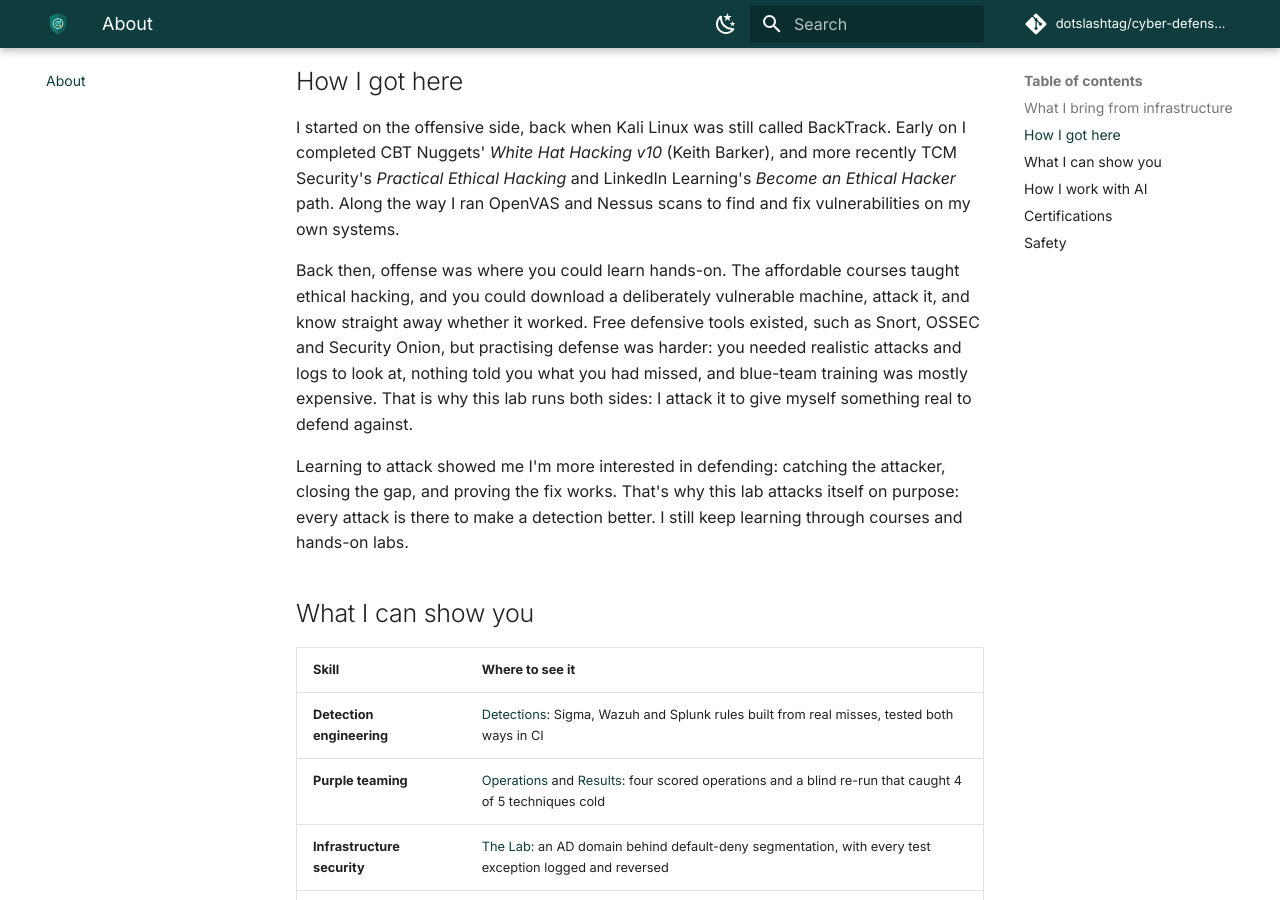
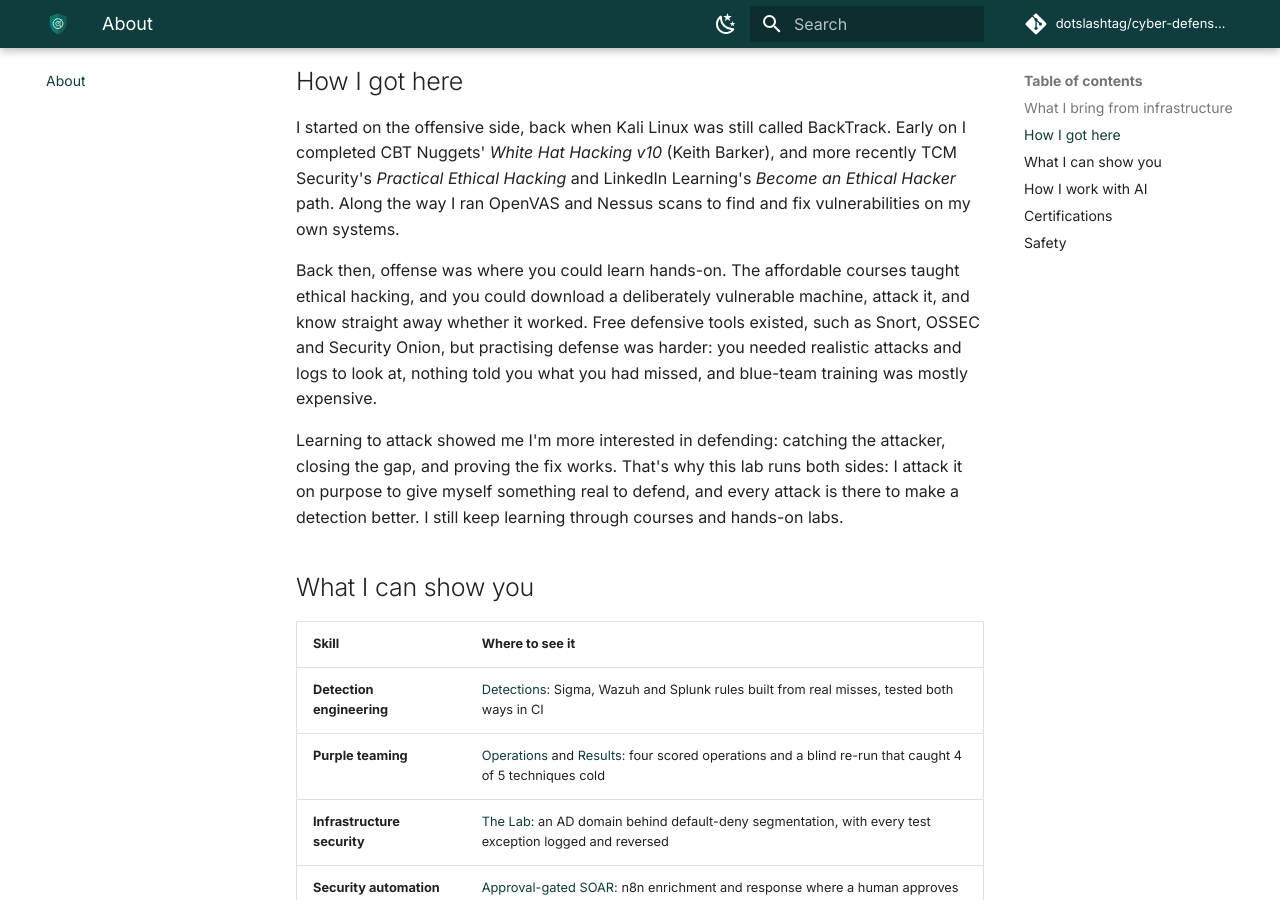
Before and after one commit to dotslashtag/cyber-defense-lab, an MkDocs documentation site: the page built from docs/about.md, in a window 1280 px wide and 900 px high, scrolled down 759 px. Built offline with MkDocs 1.6.1 and Material for MkDocs 9.7.7, drawn with Linux system fonts in a browser that asks for light colours; comment, search, counter and statistics services are not loaded.

Commit message:
Docs: About page: remove the repeated "that's why this lab" sentence
Merges the two closing sentences of "How I got here" into one.

Co-Authored-By: Claude Opus 5.5 <noreply@anthropic.com>
Claude-Session: https://claude.ai/code/session_01VSxWRXTvMG1cQKzoG3F5Sa

```diff
--- a/docs/about.md
+++ b/docs/about.md
@@ -42,12 +42,11 @@ hacking, and you could download a deliberately vulnerable machine, attack it, an
 straight away whether it worked. Free defensive tools existed, such as Snort, OSSEC and
 Security Onion, but practising defense was harder: you needed realistic attacks and logs to
 look at, nothing told you what you had missed, and blue-team training was mostly expensive.
-That is why this lab runs both sides: I attack it to give myself something real to defend
-against.
 
 Learning to attack showed me I'm more interested in defending: catching the attacker,
-closing the gap, and proving the fix works. That's why this lab attacks itself on purpose:
-every attack is there to make a detection better. I still keep learning through courses
+closing the gap, and proving the fix works. That's why this lab runs both sides: I attack
+it on purpose to give myself something real to defend, and every attack is there to make a
+detection better. I still keep learning through courses
 and hands-on labs.
 
 ## What I can show you
```
